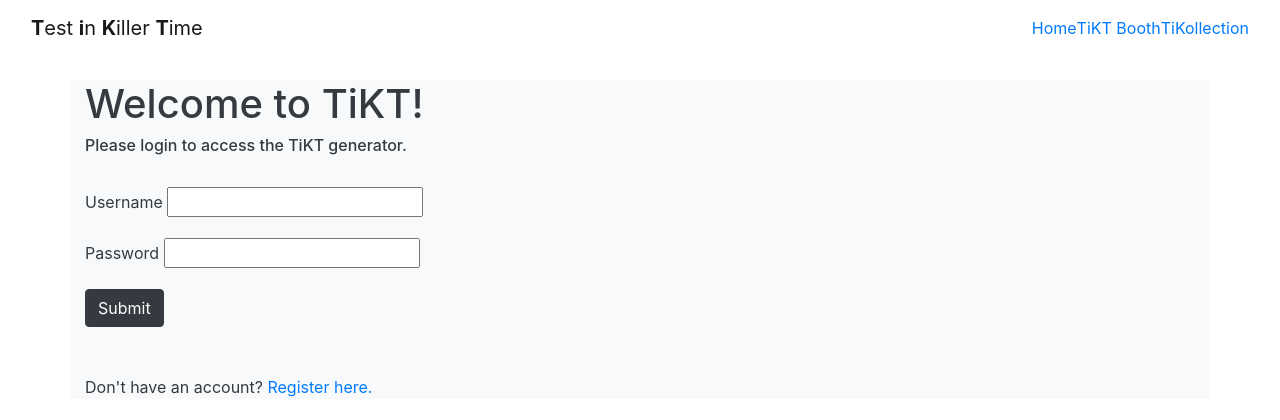
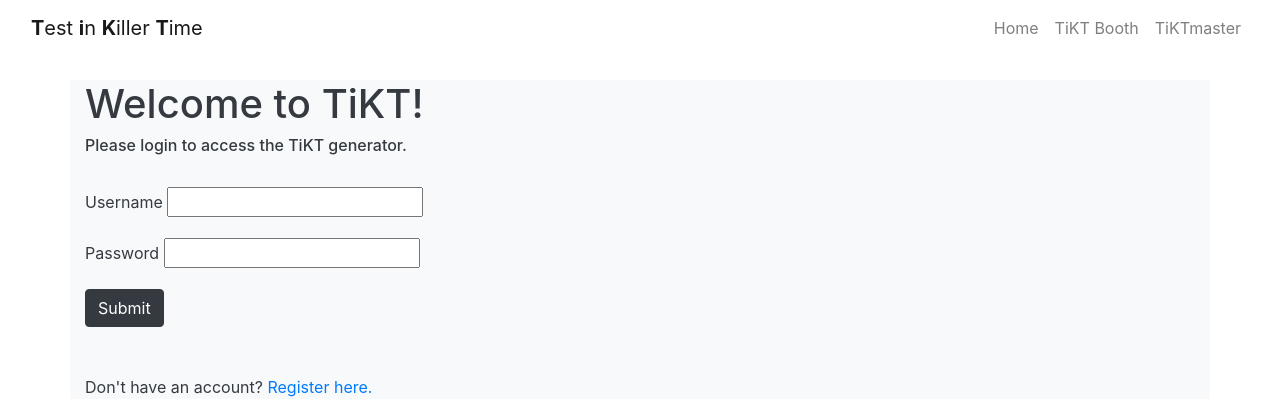
Before and after one commit to seanjli/tikt, a Flask app: page / in a window 1280 px wide. Shown: the top 420 px of the page. Run offline with Flask 2, Linux system fonts and the light colour scheme; tables that the repository leaves empty hold one stand-in row (values such as "Sample post"); some libraries are stand-ins or nearby versions.

Commit message:
Fixed some bootstrap things

```diff
--- a/project/templates/_base.html
+++ b/project/templates/_base.html
@@ -20,9 +20,9 @@
 						<a class="navbar-brand" href="#"><strong>T</strong>est <strong>i</strong>n <strong>K</strong>iller <strong>T</strong>ime</a>
 					</div>
 					<ul class="nav navbar-nav">
-						<li><a href="#">Home</a></li>
-						<li><a href="{{ url_for('generate') }}">TiKT Booth</a></li>
-						<li><a href="{{ url_for('view_tests') }}">TiKollection</a></li>
+						<li class="nav-item"><a class="nav-link" href="#">Home</a></li>
+						<li class="nav-item"><a class="nav-link" href="{{ url_for('generate') }}">TiKT Booth</a></li>
+						<li class="nav-item"><a class="nav-link" href="{{ url_for('view_tests') }}">TiKTmaster</a></li>
 					</ul>
 				</div>
 			</nav>
--- a/project/templates/view.html
+++ b/project/templates/view.html
@@ -3,7 +3,7 @@
 
 <br>
 
-<h1>TiKollection</h1>
+<h1>TiKTmaster</h1>
 <h6 class="text-muted">A list of tests you've generated in the past.</h6>
 	<br>
 	<div class="datagrid">
```
Also changed, not shown: project/templates/info.html (+7 -5 lines), 2 other files.
